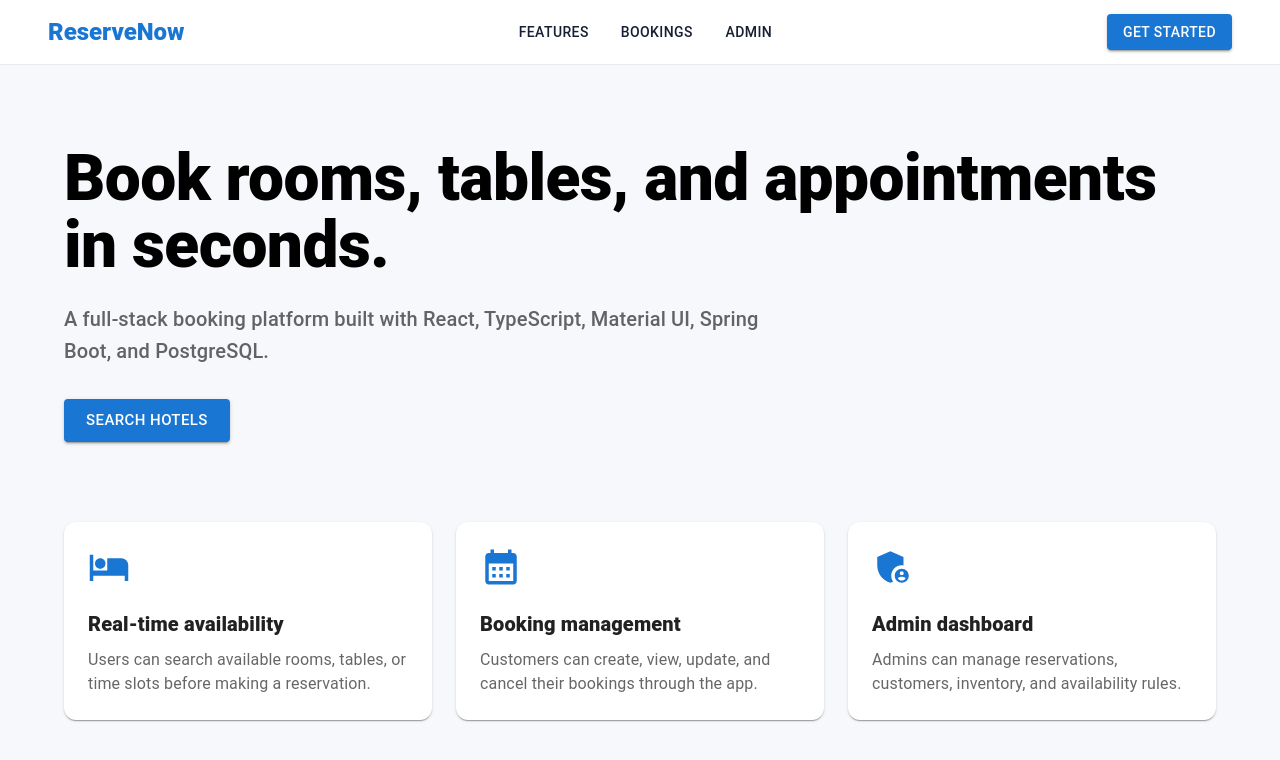
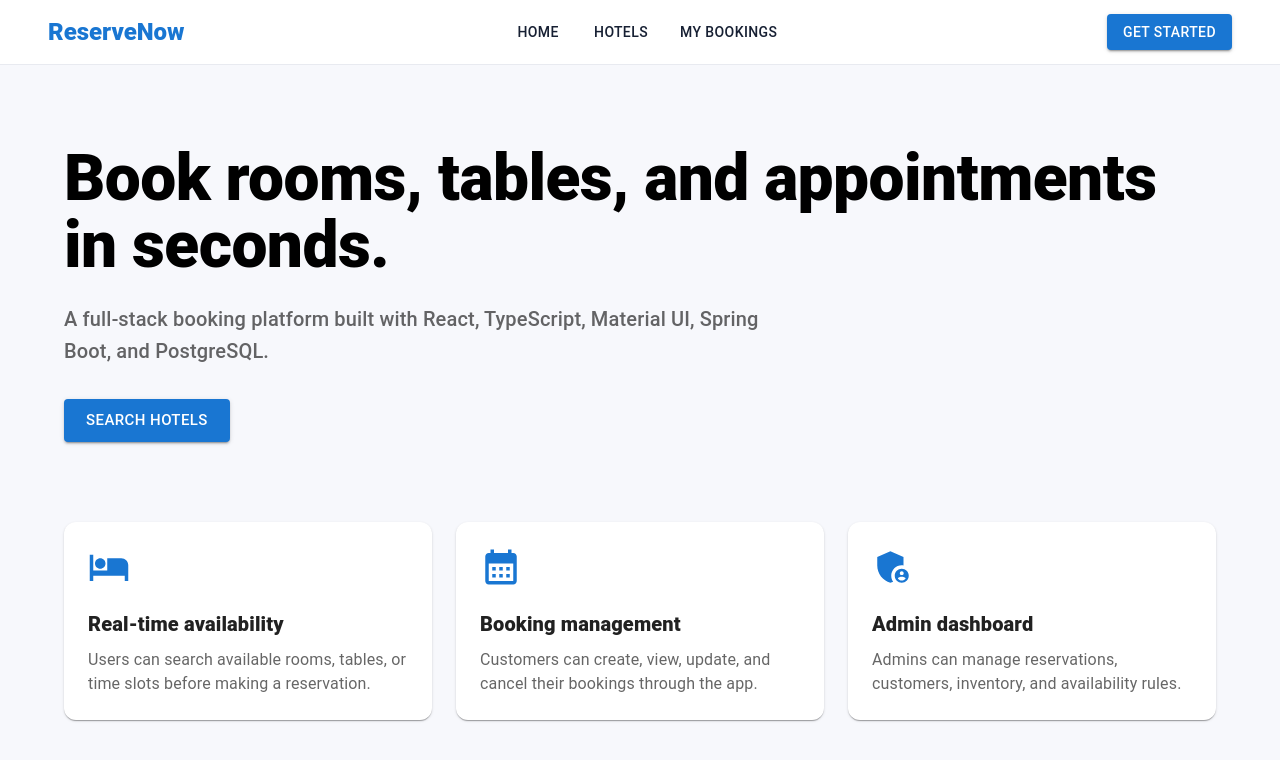
Before and after one commit to prushorth90/booking-reservation, a React (Vite) app in the folder frontend/: page / in a window 1280 px wide. Shown: the top 760 px of the page. Built offline with nearby package versions, Linux system fonts and the light colour scheme.

Commit message:
Fix navbar routes

```diff
--- a/frontend/src/components/Navbar.tsx
+++ b/frontend/src/components/Navbar.tsx
@@ -1,4 +1,6 @@
 import { AppBar, Box, Button, Toolbar, Typography } from "@mui/material";
+
+import { Link as RouterLink } from "react-router-dom";
 
 function Navbar() {
 
@@ -36,9 +38,21 @@ function Navbar() {
 
         <Typography
 
+          component={RouterLink}
+
+          to="/"
+
           variant="h5"
 
-          sx={{ fontWeight: 900, color: "primary.main" }}
+          sx={{
+
+            fontWeight: 900,
+
+            color: "primary.main",
+
+            textDecoration: "none",
+
+          }}
 
         >
 
@@ -58,15 +72,31 @@ function Navbar() {
 
         >
 
-          <Button color="inherit">Features</Button>
+          <Button component={RouterLink} to="/" color="inherit">
 
-          <Button color="inherit">Bookings</Button>
+            Home
 
-          <Button color="inherit">Admin</Button>
+          </Button>
+
+          <Button component={RouterLink} to="/hotels" color="inherit">
+
+            Hotels
+
+          </Button>
+
+          <Button component={RouterLink} to="/bookings" color="inherit">
+
+            My Bookings
+
+          </Button>
 
         </Box>
 
-        <Button variant="contained">Get Started</Button>
+        <Button component={RouterLink} to="/hotels" variant="contained">
+
+          Get Started
+
+        </Button>
 
       </Toolbar>
 
```
